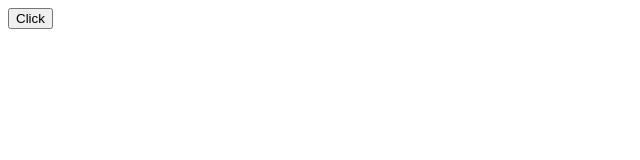
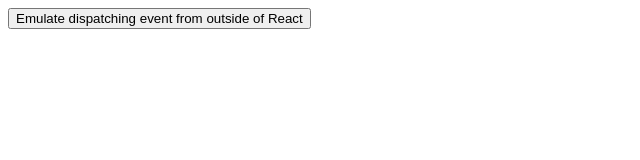
Before and after one commit to dai-shi/will-this-react-global-state-work-in-concurrent-rendering, a website: page public/index.html in a window 1280 px wide. Shown: the whole page, without its empty margins (0-640 px from the left). Drawn offline with Linux system fonts and the light colour scheme.

Commit message:
add a note about the test

```diff
--- a/public/index.html
+++ b/public/index.html
@@ -4,6 +4,6 @@
   </head>
   <body>
     <div id="app"></div>
-    <button id="button">Click</button>
+    <button id="button">Emulate dispatching event from outside of React</button>
   </body>
 </html>
```
Also changed, not shown: README.md.
